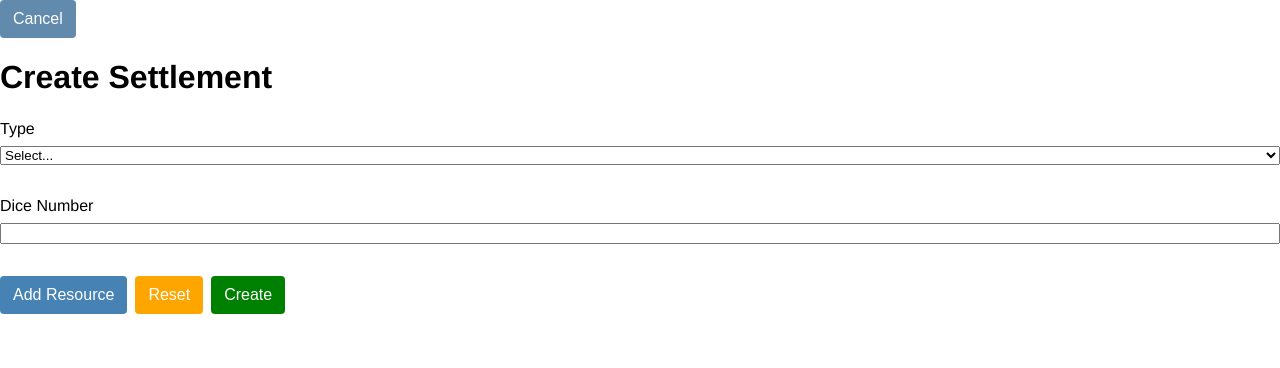
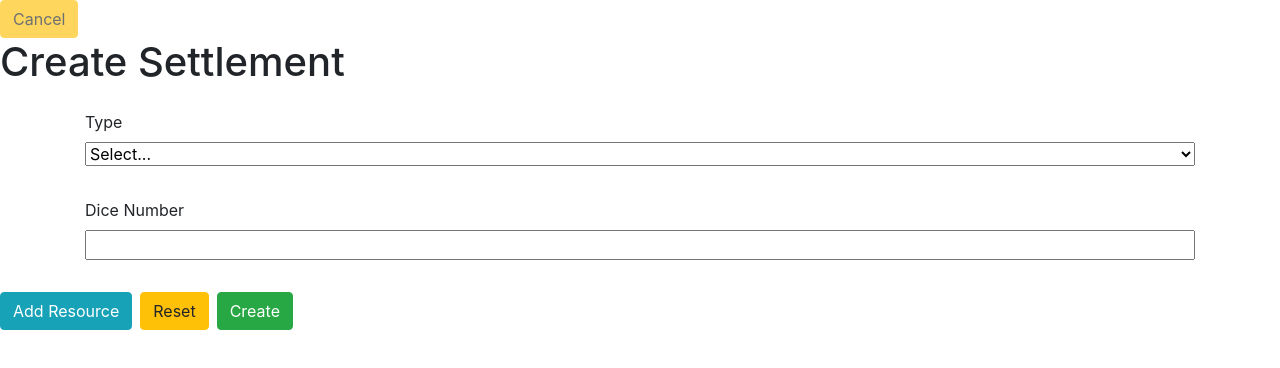
Before and after one commit to mpalmr/catan-helper, a Vue app: page / in a window 1280 px wide. Shown: the top 368 px of the page. Built offline with nearby package versions, Linux system fonts and the light colour scheme.

Commit message:
add bootstrap

```diff
--- a/package.json
+++ b/package.json
@@ -9,6 +9,7 @@
 		"test:unit": "vue-cli-service test:unit"
 	},
 	"dependencies": {
+		"bootstrap-vue": "^2.0.0-rc.11",
 		"uuid": "^3.3.2",
 		"vue": "^2.5.17"
 	},
--- a/src/App.vue
+++ b/src/App.vue
@@ -6,9 +6,9 @@
 			</li>
 		</ul>
 
-		<Button @click="toggleCreateSettlement" :disabled="!hasMinimumSettlements">
+		<b-button @click="toggleCreateSettlement" :disabled="!hasMinimumSettlements" variant="warning">
 			{{ createSettlementButtonText }}
-		</Button>
+		</b-button>
 
 		<CreateSettlement v-if="isCreatingSettlement" :createSettlement="createSettlement" />
 	</div>
@@ -16,9 +16,8 @@
 
 
 <script>
-import Settlement from './components/Settlement.vue';
-import CreateSettlement from './components/CreateSettlement.vue';
-import Button from './components/Button.vue';
+import Settlement from './components/Settlement';
+import CreateSettlement from './components/CreateSettlement';
 
 export default {
 	name: 'app',
@@ -54,18 +53,13 @@ export default {
 		},
 	},
 
-	components: { Settlement, CreateSettlement, Button },
+	components: { Settlement, CreateSettlement },
 };
 </script>
 
 <style lang="scss">
 @import "./sass/list";
 
-body {
-	margin: 0;
-	font-family: Helvetica, Arial, sans-serif;
-}
-
 .settlements {
 	@extend %list-clear;
 }
--- a/src/components/Button.vue
+++ /dev/null
@@ -1,67 +0,0 @@
-<template>
-	<button :class="theme" :disabled="disabled">
-		<slot />
-	</button>
-</template>
-
-
-<script>
-export default {
-	props: {
-		disabled: {
-			type: Boolean,
-			default: false,
-		},
-		theme: {
-			validator(value) {
-				return ['success', 'warning', 'danger'].includes(value);
-			},
-		},
-	},
-};
-</script>
-
-
-<style lang="scss" scoped>
-@import "../sass/colors";
-
-@mixin bg($color) {
-	background-color: $color;
-	&:hover {
-		background-color: lighten($color, 7.5%);
-	}
-	&:disabled {
-		background-color: darken($color, 7.5%);
-		opacity: .8;
-	}
-}
-
-button {
-	@include bg(steelblue);
-	display: inline-block;
-	vertical-align: middle;
-	padding: .375em .75em;
-	border: 1px solid transparent;
-	border-radius: .25em;
-	line-height: 1.5;
-	text-align: center;
-	white-space: nowrap;
-	font-size: 1rem;
-	color: $color-text-light;
-	user-select: none;
-	transition: opacity .15s linear,
-		background-color .15s linear;
-	&:not(:disabled) {
-		cursor: pointer;
-	}
-	&.success {
-		@include bg($color-success);
-	}
-	&.warning {
-		@include bg($color-warning);
-	}
-	&.danger {
-		@include bg($color-danger);
-	}
-}
-</style>
--- a/src/components/CreateSettlement.vue
+++ b/src/components/CreateSettlement.vue
@@ -25,34 +25,29 @@
 					<input v-model.number="resource.diceNumber" type="number" min="2" max="12" step="1" />
 				</InputWrap>
 
-				<Button v-if="i > 0" @click="removeResource(resource.id)" type="button">
+				<b-button v-if="i > 0" @click="removeResource(resource.id)">
 					Remove
-				</Button>
+				</b-button>
 			</li>
 		</ul>
 
-		<Button
-			@click="addResource"
-			:disabled="this.resources.length >= 3"
-			type="button"
-		>
+		<b-button @click="addResource" :disabled="this.resources.length >= 3" variant="info">
 			Add Resource
-		</Button>
+		</b-button>
 
-		<Button @click="reset" type="button" theme="warning">
+		<b-button @click="reset" type="button" variant="warning">
 			Reset
-		</Button>
-		<Button type="submit" theme="success">
+		</b-button>
+		<b-button type="submit" variant="success">
 			Create
-		</Button>
+		</b-button>
 	</form>
 </template>
 
 
 <script>
 import uuid from 'uuid/v4';
-import Button from './Button.vue';
-import InputWrap from './input/Wrap.vue';
+import InputWrap from './input/Wrap';
 import { resources as resourceTypes } from '../constants';
 
 function validateDiceNumber(diceNumber) {
@@ -129,7 +124,7 @@ export default {
 		},
 	},
 
-	components: { Button, InputWrap },
+	components: { InputWrap },
 };
 </script>
 
--- a/src/components/Settlement.vue
+++ b/src/components/Settlement.vue
@@ -2,9 +2,9 @@
 	<div>
 		<img :src="imgSrc" :alt="this.isCity ? 'City' : 'Town'" />
 
-		<Button v-if="!isCity" @click="upgradeToCity">
+		<b-button v-if="!isCity" @click="upgradeToCity">
 			Upgrade
-		</Button>
+		</b-button>
 
 		<ul>
 			<li v-for="resource in resources" :key="resource.id">
@@ -16,8 +16,7 @@
 
 
 <script>
-import Resource from './Resource.vue';
-import Button from './Button.vue';
+import Resource from './Resource';
 import townImage from '../assets/images/town.png';
 import cityImage from '../assets/images/city.png';
 
@@ -43,7 +42,7 @@ export default {
 		},
 	},
 
-	components: { Resource, Button },
+	components: { Resource },
 };
 </script>
 
--- a/src/main.js
+++ b/src/main.js
@@ -1,7 +1,11 @@
 import Vue from 'vue';
+import BootstrapVue from 'bootstrap-vue';
+import 'bootstrap/dist/css/bootstrap.css';
+import 'bootstrap-vue/dist/bootstrap-vue.css';
 import App from './App.vue';
 
 Vue.config.productionTip = false;
+Vue.use(BootstrapVue);
 
 new Vue({
 	render: h => h(App),
```
Also changed, not shown: 1 other file (tests, documents, lock files or other folders).
